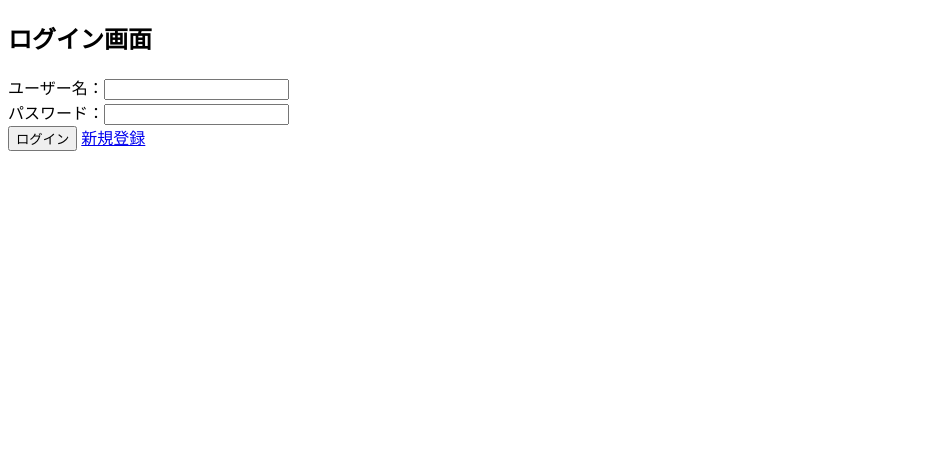
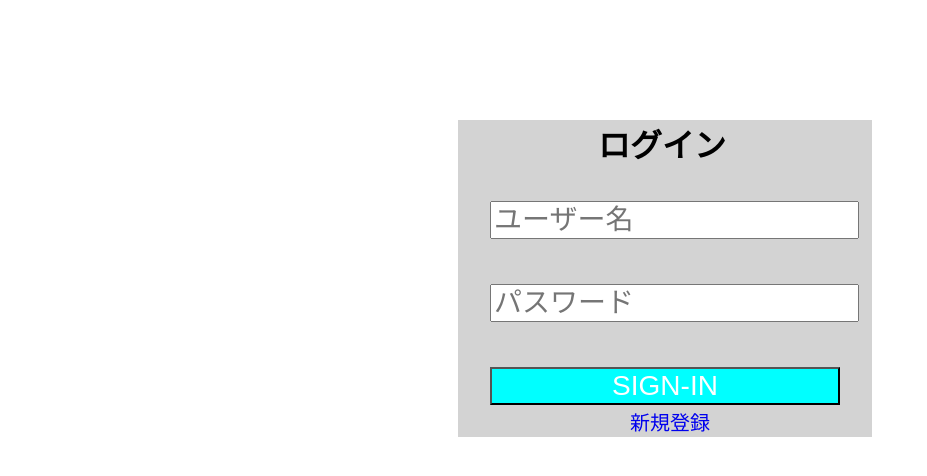
Before and after one commit to hatakeyama12/kadai_python, a Flask app: page / in a window 1280 px wide. Shown: the top 476 px of the page, without its empty margins (0-927 px from the left). Run offline with Flask 3, Linux system fonts and the light colour scheme.

Commit message:
top画面にcssを適用

```diff
--- /dev/null
+++ b/kadai_python/static/css/top.css
@@ -0,0 +1,51 @@
+@charset "UTF-8";
+
+form {
+	margin-top: -40px;
+	margin-bottom: 25px;
+	margin-left: 32px;
+	font-size: 28px;
+}
+
+p {
+	margin-left:480px;
+}
+
+h1 {
+	margin-left: 140px;
+	margin-bottom: 30px;
+}
+
+input {
+	margin-top:45px;
+	font-size:28px;
+}
+
+input:last-child {
+	text-align: center;
+    color:white;
+    background:cyan;/*背景色*/
+}
+
+input.hoge {
+	width:350px;
+    color:white;
+    background:cyan;/*背景色*/
+}
+
+a {
+	font-size:20px;
+	margin-left:140px;
+}
+
+
+a:last-child{
+	margin-left: 45px;
+}
+
+.box3 {
+    background-color:lightgrey;
+    margin-left: 450px;
+    margin-right:400px;
+	margin-top: 120px;
+}
--- a/kadai_python/templates/login.html
+++ b/kadai_python/templates/login.html
@@ -4,21 +4,25 @@
     <meta charset="UTF-8">
     <meta http-equiv="X-UA-Compatible" content="IE=edge">
     <meta name="viewport" content="width=device-width, initial-scale=1.0">
+    <link rel="icon" href="{{url_for('static', filename='favicon/favicon.ico')}}">
+    <link rel="stylesheet" href="{{url_for('static', filename='/css/top.css')}}">
     <title>ログイン</title>
 </head>
 <body>
-    <h2>ログイン画面</h2>
+    <div class="box3">
+    <h1>ログイン</h1>
     {% if error != null%}
-        <p style="color:red;">{{error}}</p>
+    <p style="color:red;">{{error}}</p>
     {% endif %}
     {% if msg != null%}
-        <p style="color:blue;">{{msg}}</p>
+    <p style="color:blue;">{{msg}}</p>
     {% endif %}
     <form action="{{url_for('login')}}" method="post">
-        ユーザー名：<input type="text" name="username" value="{{data.user_name if data is defined else ''}}"><br>
-        パスワード：<input type="password" name="password" value="{{data.password if data is defined else ''}}"><br>
-        <button type="submit">ログイン</button>
-        <a href="{{url_for('register_form')}}">新規登録</a>
+        <input type="text" name="username" placeholder="ユーザー名" value="{{data.user_name if data is defined else ''}}"><br>
+        <input type="password" name="password" placeholder="パスワード" value="{{data.password if data is defined else ''}}"><br>
+        <input type="submit" value="SIGN-IN" class="hoge"></input><br>
+        <a href="{{url_for('register_form')}}" style="text-decoration:none;">新規登録</a><br>
     </form>
+    </div>
 </body>
 </html>
```
